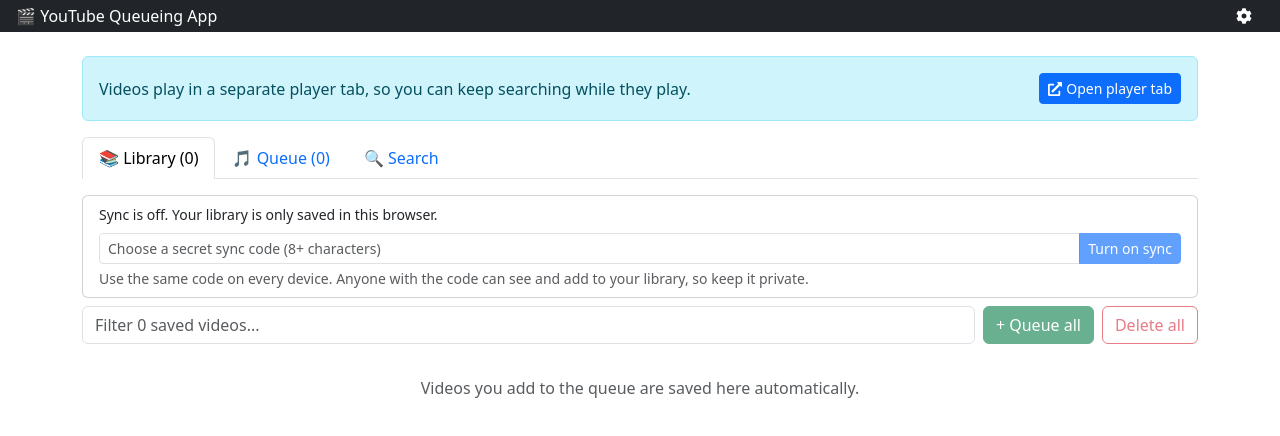
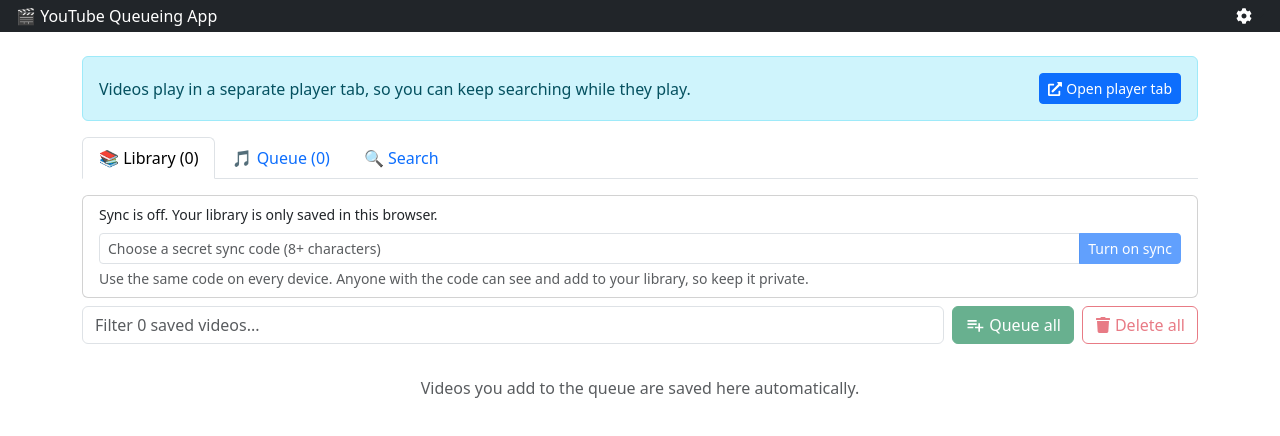
Before and after one commit to arieljordz/YT_QUEUE_APP, a React (Vite) app in the folder client/: page / in a window 1280 px wide. Shown: the top 436 px of the page. Built offline with nearby package versions, Linux system fonts and the light colour scheme.

Commit message:
add icon for queue all and delete all

```diff
--- a/client/src/components/Library.jsx
+++ b/client/src/components/Library.jsx
@@ -1,5 +1,7 @@
 import { useState, useMemo, memo } from "react";
 import { Modal, Button } from "react-bootstrap";
+import { FaTrash } from "react-icons/fa";
+import { MdPlaylistAdd } from "react-icons/md";
 import VideoList from "./VideoList";
 
 // The list grows by this many rows each time the user scrolls near the bottom.
@@ -218,19 +220,21 @@ function Library({
           }}
         />
         <button
-          className="btn btn-success text-nowrap"
+          className="btn btn-success text-nowrap d-flex align-items-center gap-1"
           onClick={handleQueueAll}
           disabled={queueable.length === 0}
           title={filter.trim() ? "Add every matching video to the queue" : "Add the whole library to the queue"}
         >
-          + Queue all{queueable.length > 0 ? ` (${queueable.length})` : ""}
+          <MdPlaylistAdd size={20} aria-hidden="true" />
+          Queue all{queueable.length > 0 ? ` (${queueable.length})` : ""}
         </button>
         <button
-          className="btn btn-outline-danger text-nowrap"
+          className="btn btn-outline-danger text-nowrap d-flex align-items-center gap-1"
           onClick={() => setConfirmingDelete(true)}
           disabled={library.length === 0}
           title="Delete every saved video"
         >
+          <FaTrash aria-hidden="true" />
           Delete all
         </button>
       </div>
```
